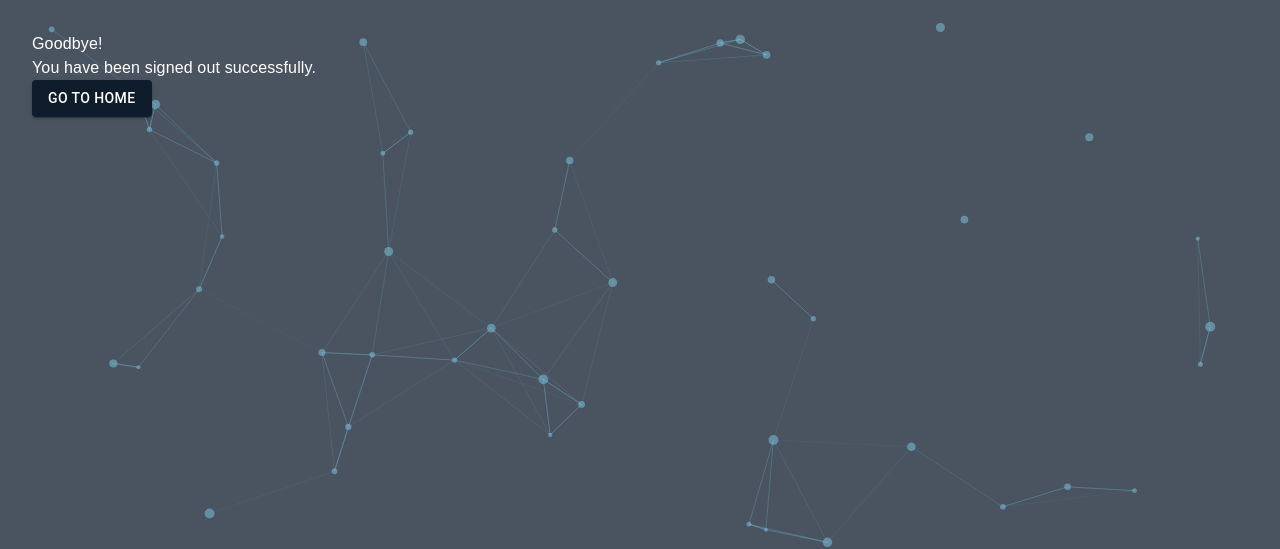
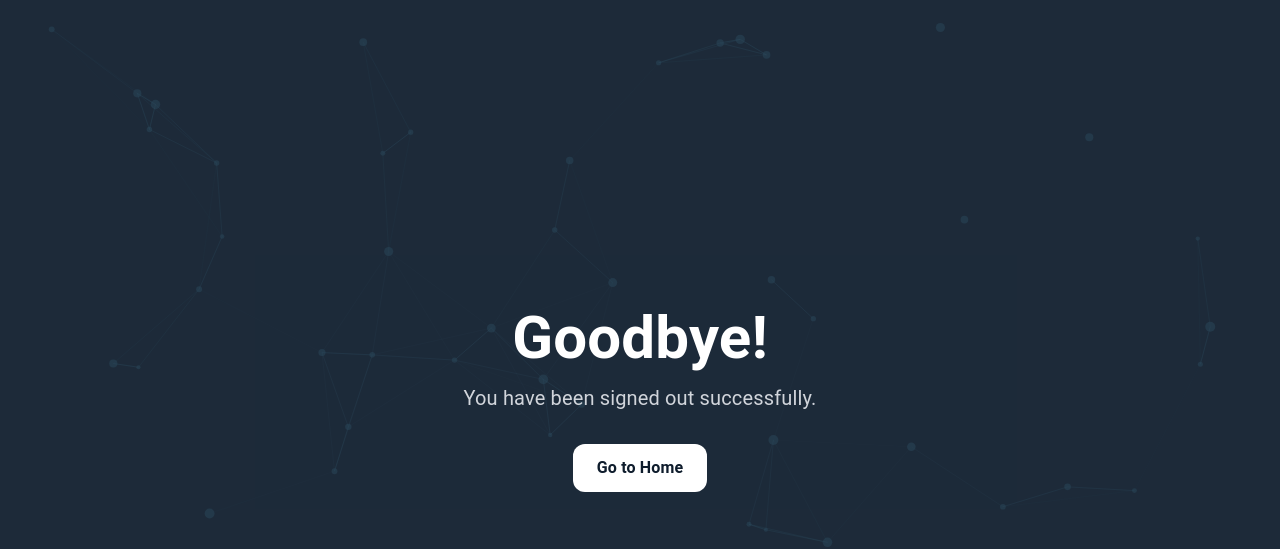
Before and after one commit to ananyapuru/cs-office-hours, a Next.js app in the folder frontend/: page /goodbye in a window 1280 px wide. Shown: the top 549 px of the page. Built offline with nearby package versions, Linux system fonts and the light colour scheme.

Commit message:
Update styling for Goodbye page

```diff
--- a/frontend/src/app/goodbye/page.tsx
+++ b/frontend/src/app/goodbye/page.tsx
@@ -2,24 +2,25 @@
 'use client';
 
 import React from 'react';
-import Button from '@mui/material/Button';
 import { useRouter } from 'next/navigation';
 import { API_ENDPOINTS } from '../constants';
 
 const GoodbyePage: React.FC = () => {
   const router = useRouter();
-
-  const handleGoHome = () => {
-    router.push(API_ENDPOINTS.HOME); // Navigates back to the homepage (localhost:3000/)
-  };
+  const handleGoHome = () => router.push(API_ENDPOINTS.HOME);
 
   return (
-    <div style={{ padding: '2rem', fontFamily: 'Arial, sans-serif' }}>
-      <h1>Goodbye!</h1>
-      <p>You have been signed out successfully.</p>
-      <Button variant="contained" onClick={handleGoHome}>
+    <div className="relative min-h-screen flex flex-col items-center justify-center bg-[#0e1c2c]/75 text-white px-4">
+      <h1 className="text-5xl sm:text-6xl font-bold mb-4">Goodbye!</h1>
+      <p className="text-lg sm:text-xl mb-8 text-gray-300">
+        You have been signed out successfully.
+      </p>
+      <button
+        onClick={handleGoHome}
+        className="px-6 py-3 bg-white text-[#0e1c2c] rounded-xl font-semibold hover:bg-gray-200 transition"
+      >
         Go to Home
-      </Button>
+      </button>
     </div>
   );
 };
```
